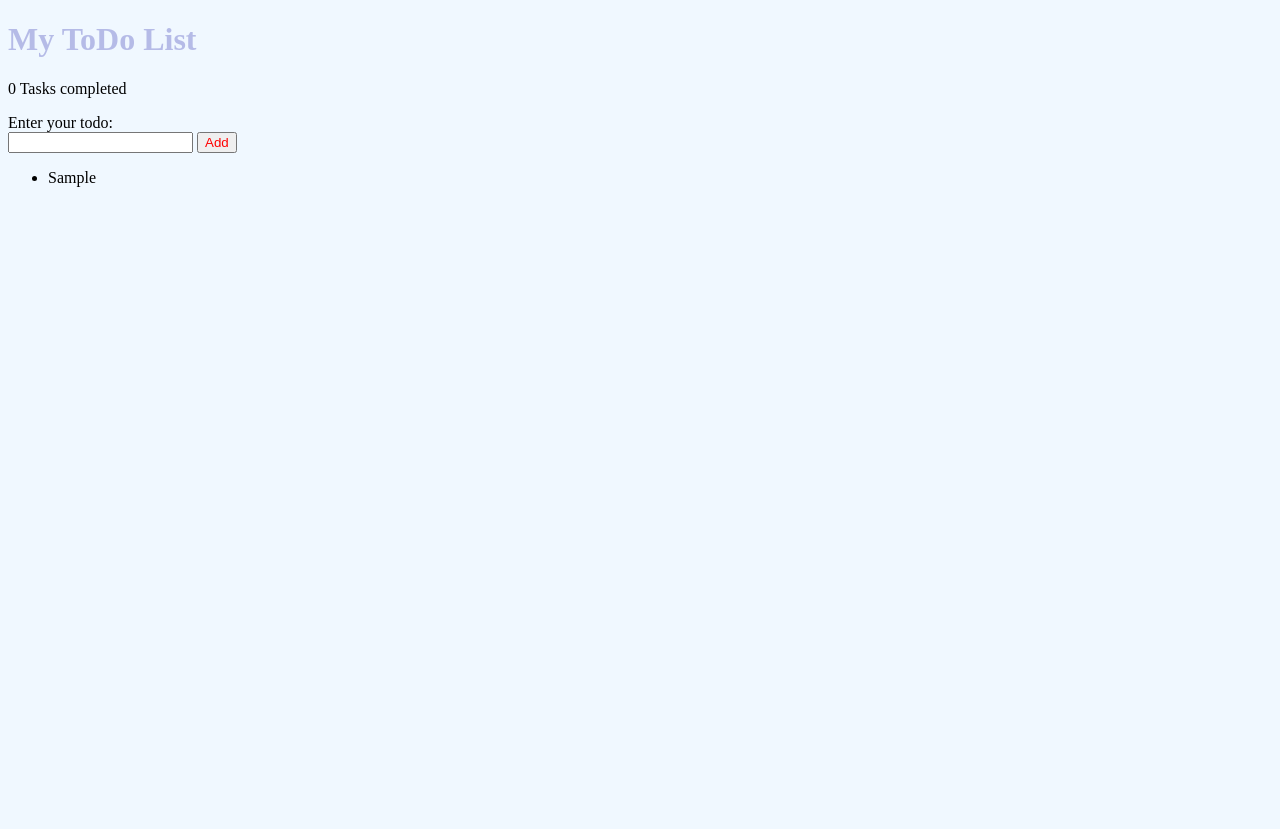
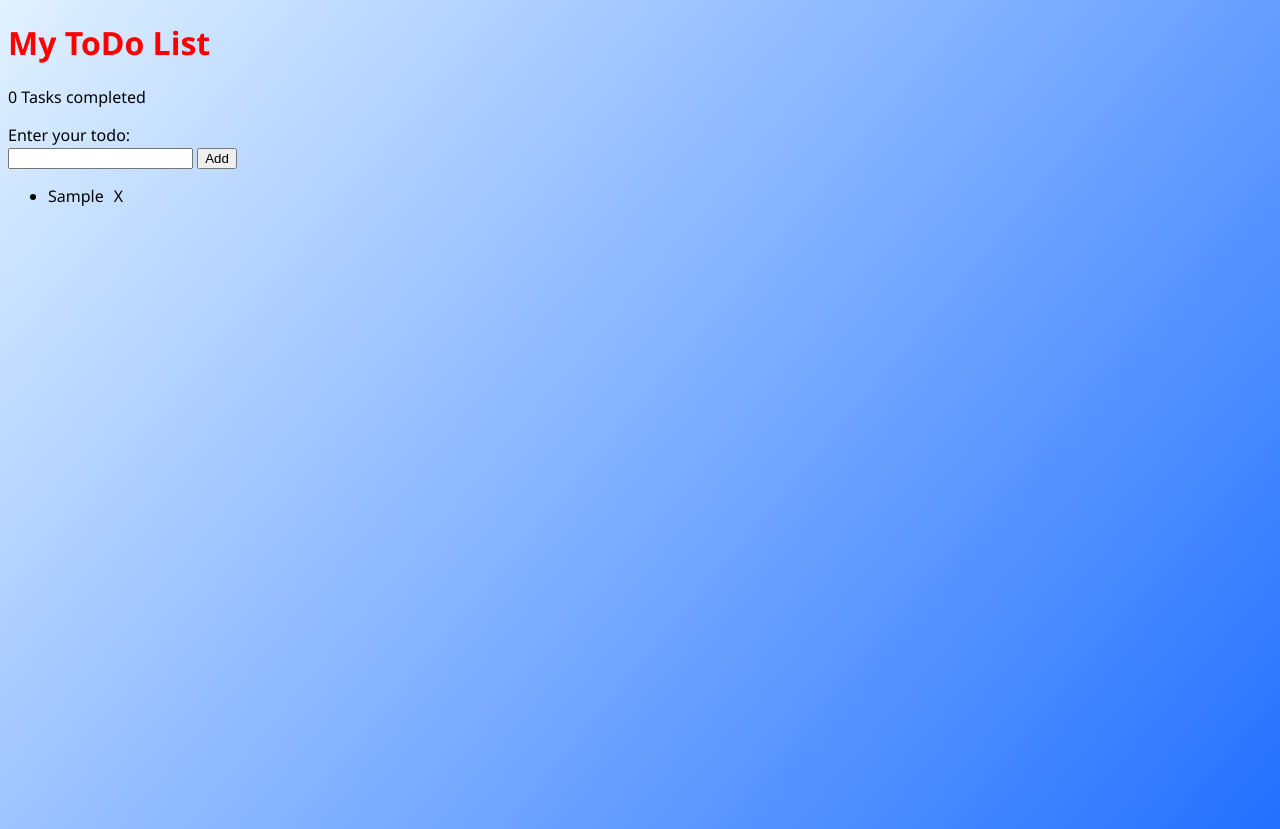
Before and after one commit to rl-86/ITW-Uppgift-4-ToDoList, a plain HTML site: page index.html in a window 1280 px wide. Both pictures are taken after typing "Sample" into the empty fields and a click on the button "Add". Before the commit the page ends 800 px from the top, so only its background shows below. Drawn offline with Linux system fonts and the light colour scheme.

Commit message:
Major changes

```diff
--- a/main.css
+++ b/main.css
@@ -1,18 +1,29 @@
 /* CSS FILE */
 
 body {
-    background-color: aliceblue
+    height: 100vh;
+    background-image: linear-gradient(130deg, #e1f2ff, rgb(35, 112, 255));
+    background-repeat: no-repeat;
+    background-size: auto;
+    font-family: 'Segoe UI', sans-serif;
+
 }
 
 h1 {
-    color: rgba(0, 0, 155, 0.244);
+    color: rgb(255, 0, 0);
 }
 
 #addTodo {
-    color: red;
+    color: rgb(0, 0, 0);
 }
 
 .completed {
-    color: gray;
+    color: grey;
     text-decoration: line-through;
 }
+
+.trashcan {
+
+    margin-left: 10px;
+    cursor: pointer;
+}
--- a/main.js
+++ b/main.js
@@ -8,10 +8,23 @@ const list = document.querySelector("ul");
 const button = document.querySelector("#addTodo");
 const info = document.querySelector("small");
 const completedInfo = document.querySelector("p");
+const title = document.querySelector("h1");
+
 
 //My JS variables
 let completedCount = 0;
 const todoArray = [];
+const simpleTodoArray = [];
+
+// Ecample
+function simpleStuff(printThis) {
+    console.log(printThis);
+}
+
+title.addEventListener("click", function () {
+    let theStuff = title.firstChild.textContent;
+    simpleStuff(theStuff);
+})
 
 // Function to handle change status on object in array
 // Takes paraneter completed (bool)
@@ -44,14 +57,24 @@ button.addEventListener("click", function () {
     const todoObject = { name: text, status: false };
     todoArray.push(todoObject);
 
+    // Add todo to our simple todoArray
+    simpleTodoArray.push(text);
+
     // Create li element to ul
     const item = document.createElement("li");
     list.appendChild(item);
 
-    // Create a span-element in our new li and add text
-    const itemLabel = document.createElement("p");
+    // Create a p-element in our new li and add text
+    const itemLabel = document.createElement("span");
     itemLabel.innerText = text;
     item.appendChild(itemLabel);
+
+    // Create span element that has a trashcan
+    const trashcan = document.createElement("span");
+    trashcan.innerHTML = "X";
+    trashcan.setAttribute("CLASS", "trashcan");
+    item.appendChild(trashcan);
+
 
     // Add listener to the span
     itemLabel.addEventListener("click", function () {
@@ -78,6 +101,26 @@ button.addEventListener("click", function () {
         completedInfo.innerText = `${completedCount} completed`;
     })
 
+    // Add listener to the trashcan
+    trashcan.addEventListener("click", function () {
+
+        // set compled correct
+        if (item.getAttribute("class") == "completed") {
+            completedCount--
+            completedInfo.innerText = `${completedCount} completed`;
+        }
+
+        // Set todoArray correct
+        let removeText = item.firstChild.firstChild.textContent;
+        let indexToRemove = simpleTodoArray.indexOf(removeText)
+        simpleTodoArray.splice(indexToRemove, 1);
+
+        // remove li element
+        item.remove();
+
+    })
+
+
     //Empty input field
     input.value = "";
 
```
